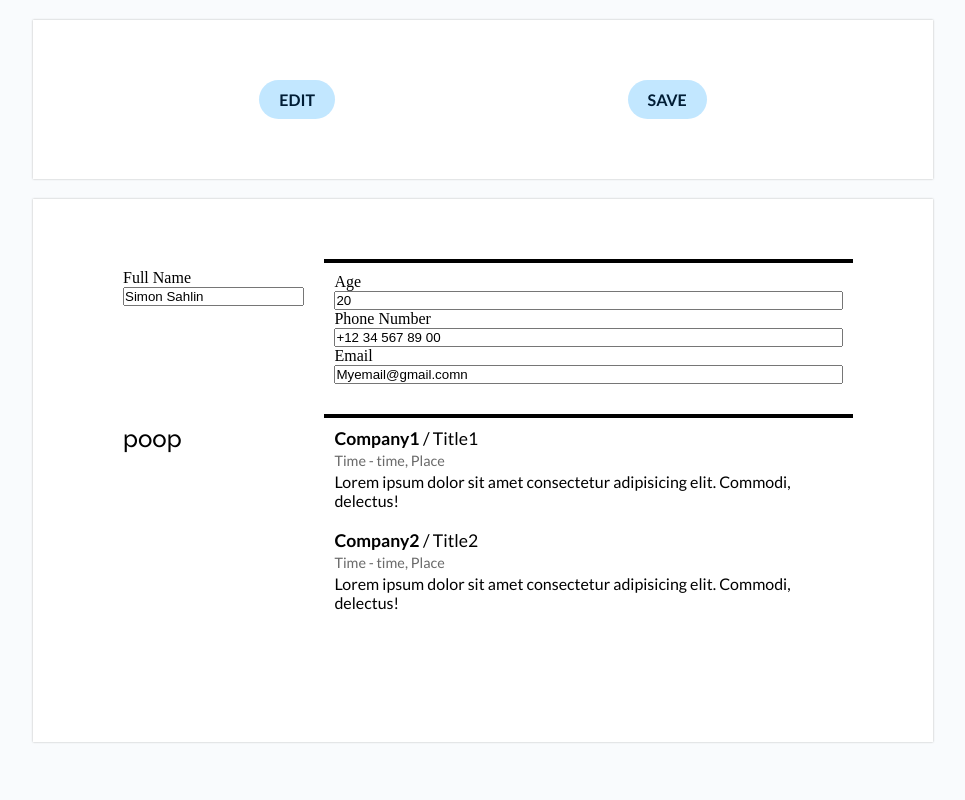
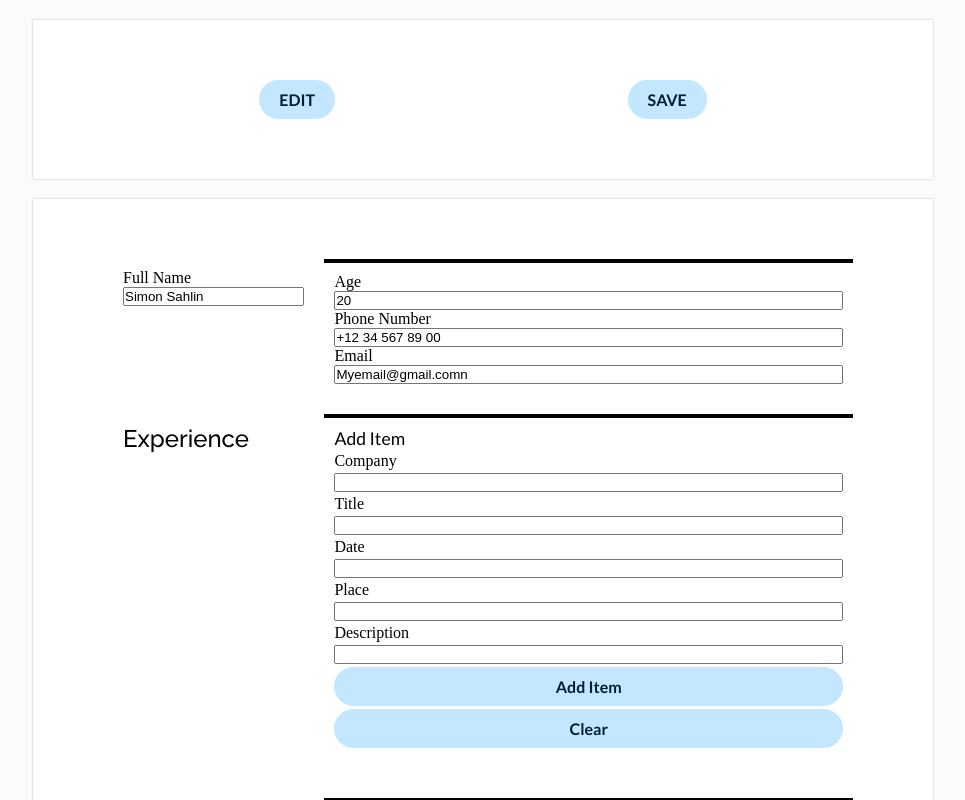
Before and after one commit to Simon-Sahlin/CV-Creator-demo, a React (Vite) app: page / in a window 1280 px wide. Both pictures are taken after a click on the button "EDIT". Shown: the top 800 px of the page, without its empty margins (157-1122 px from the left). Built offline with nearby package versions, Linux system fonts and the light colour scheme.

Commit message:
Finished

```diff
--- a/src/App.jsx
+++ b/src/App.jsx
@@ -23,7 +23,8 @@ function App() {
       <div className="page">
         <HeaderSec editEnabled={editEnabled} />
 
-        <Section title="poop"/>
+        <Section title="Experience" editEnabled={editEnabled}/>
+        <Section title="Education" editEnabled={editEnabled}/>
       </div>
     </>
   )
--- a/src/Section.jsx
+++ b/src/Section.jsx
@@ -1,24 +1,24 @@
 import { useState } from "react"
 
 
-function Section({title}){
+function Section({title, editEnabled}){
 
-    const items = [
-        {
-            company: "Company1",
-            title: "Title1",
-            date: "Time - time",
-            place: "Place",
-            description: "Lorem ipsum dolor sit amet consectetur adipisicing elit. Commodi, delectus!"
-        },
-        {
-            company: "Company2",
-            title: "Title2",
-            date: "Time - time",
-            place: "Place",
-            description: "Lorem ipsum dolor sit amet consectetur adipisicing elit. Commodi, delectus!"
-        }
-    ]
+    const [items, setItems] = useState([
+        // {
+        //     company: "Company1",
+        //     title: "Title1",
+        //     date: "Time - time",
+        //     place: "Place",
+        //     description: "Lorem ipsum dolor sit amet consectetur adipisicing elit. Commodi, delectus!"
+        // },
+        // {
+        //     company: "Company2",
+        //     title: "Title2",
+        //     date: "Time - time",
+        //     place: "Place",
+        //     description: "Lorem ipsum dolor sit amet consectetur adipisicing elit. Commodi, delectus!"
+        // }
+    ])
 
     const [company, setCompany] = useState("")
     const [workTitle, setWorkTitle] = useState("")
@@ -31,6 +31,26 @@ function Section({title}){
     function updateDate(e){ setDate(e.target.value) }
     function updatePlace(e){ setPlace(e.target.value) }
     function updateDesc(e){ setDesc(e.target.value) }
+
+    function submitForm(){
+        let newObject =         {
+            company: company,
+            title: workTitle,
+            date: date,
+            place: place,
+            description: desc
+        }
+        setItems([...items, newObject]);
+        clearForm();
+    }
+
+    function clearForm(){
+        setCompany("");
+        setWorkTitle("");
+        setDate("");
+        setPlace("");
+        setDesc("");
+    }
 
     return(
         <section>
@@ -48,9 +68,23 @@ function Section({title}){
                     )
                 })}
 
-                <article>
-
-                </article>
+                {editEnabled && (
+                    <article>
+                        <h3>Add Item</h3>
+                        <label htmlFor="company">Company</label>
+                        <input id='company' type="text" value={company} onChange={(e)=>updateCompany(e)}/>
+                        <label htmlFor="workTitle">Title</label>
+                        <input id='workTitle' type="text" value={workTitle} onChange={(e)=>updateWorkTitle(e)}/>
+                        <label htmlFor="date">Date</label>
+                        <input id='date' type="text" value={date} onChange={(e)=>updateDate(e)}/>
+                        <label htmlFor="place">Place</label>
+                        <input id='place' type="text" value={place} onChange={(e)=>updatePlace(e)}/>
+                        <label htmlFor="desc">Description</label>
+                        <input id='desc' type="text" value={desc} onChange={(e)=>updateDesc(e)}/>
+                        <button onClick={submitForm}>Add Item</button>
+                        <button onClick={clearForm}>Clear</button>
+                    </article>
+                )}
             </div>
     </section>
     )
```
